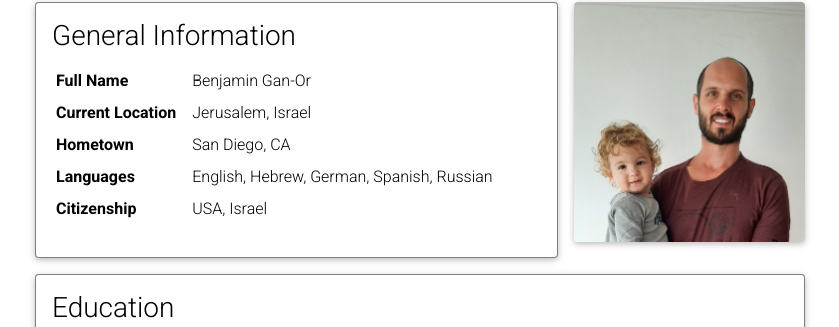
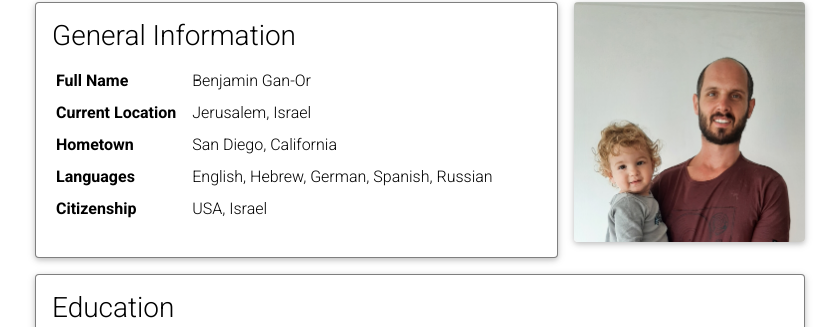
Before and after one commit to benganor/BGO, a Jekyll site: the page built from _pages/cv.md, in a window 1280 px wide and 900 px high. Shown: the part 182-509 px from the top of the window, without its empty margins (220-1059 px from the left). Built offline with Jekyll 4.4.1, drawn with Linux system fonts in a browser that asks for light colours; full-size pictures stand in for the smaller copies a plugin makes; comment, search, counter and statistics services are not loaded; a style sheet for code colours, icons or effects is not loaded.

Commit message:
Update cv.yml

```diff
--- a/_data/cv.yml
+++ b/_data/cv.yml
@@ -6,7 +6,7 @@
     - name: Current Location
       value: Jerusalem, Israel
     - name: Hometown
-      value: San Diego, CA
+      value: San Diego, California
     - name: Languages
       value: English, Hebrew, German, Spanish, Russian
     - name: Citizenship
```
